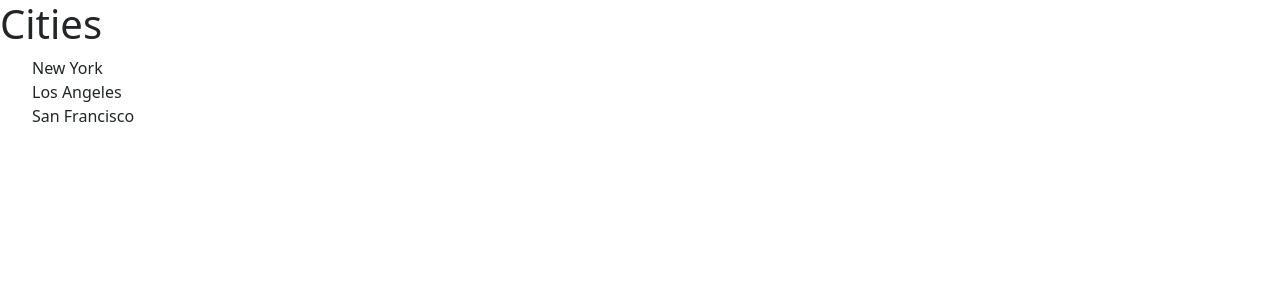
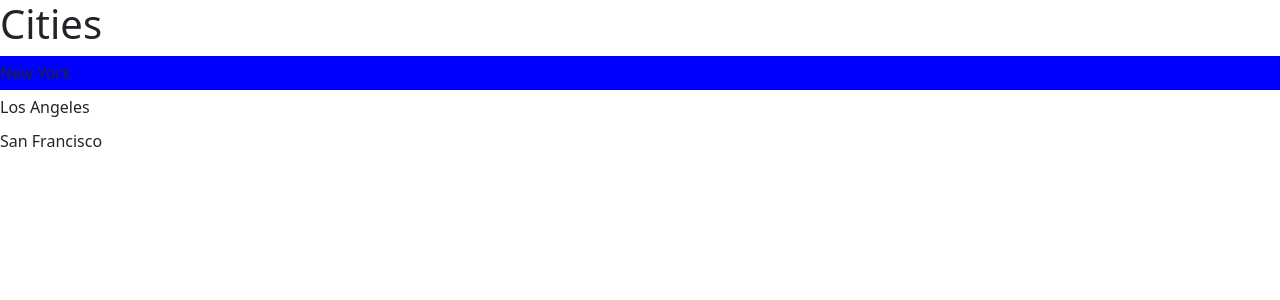
Before and after one commit to owenbadgley/react-practice-website, a React (Vite) app: page / in a window 1280 px wide. Shown: the top 300 px of the page. Built offline with nearby package versions, Linux system fonts and the light colour scheme; the HTML template or start-up script is replaced by a standard one.

Commit message:
styling - 4

```diff
--- a/src/App.tsx
+++ b/src/App.tsx
@@ -1,5 +1,4 @@
 import ListGroup from "./components/ListGroup";
-import "./App.css";
 import { useState } from "react";
 
 function App() {
--- a/src/components/ListGroup/ListGroup.tsx
+++ b/src/components/ListGroup/ListGroup.tsx
@@ -1,6 +1,19 @@
 import { useState } from "react";
-import "./ListGroup.css";
 import styled from "styled-components";
+
+const List = styled.ul`
+  list-style: none;
+  padding: 0;
+`;
+
+interface ListItemProps {
+  active: boolean;
+}
+
+const ListItem = styled.li<ListItemProps>`
+  padding: 5px 0;
+  background: ${(props) => (props.active ? "blue" : "none")};
+`;
 
 interface Props {
   items: string[];
@@ -9,20 +22,16 @@
 }
 
 function ListGroup({ items, heading, onSelectItem }: Props) {
-  const [selectedIndex, setSelectedIndex] = useState(-1);
+  const [selectedIndex, setSelectedIndex] = useState(0);
 
   return (
     <>
       <h1>{heading}</h1>
       {items.length === 0 && <p>No item found</p>}
-      <ul className={"ListGroup"}>
+      <List>
         {items.map((item, index) => (
-          <li
-            className={
-              selectedIndex === index
-                ? "list-group-item active"
-                : "list-group-item"
-            }
+          <ListItem
+            active={index === selectedIndex}
             key={item}
             onClick={() => {
               setSelectedIndex(index);
@@ -30,9 +39,9 @@
             }}
           >
             {item}
-          </li>
+          </ListItem>
         ))}
-      </ul>
+      </List>
     </>
   );
 }
```
